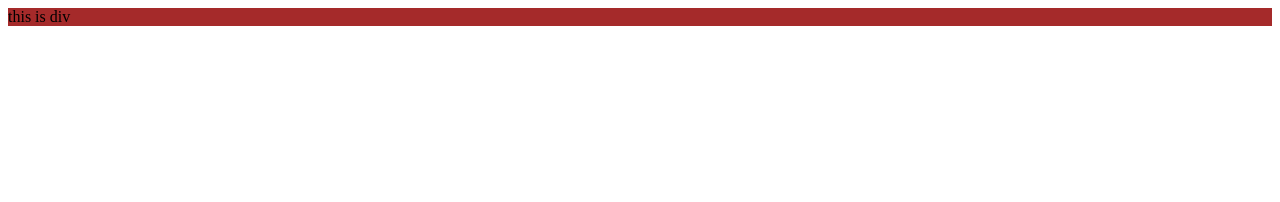
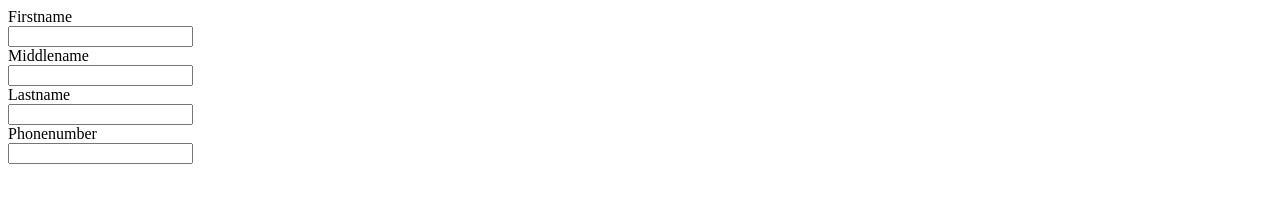
Before and after one commit to abisheik88/practice_netlify, a plain HTML site: page index.html in a window 1280 px wide. Drawn offline with Linux system fonts and the light colour scheme.

Commit message:
Add files via upload

```diff
--- a/index.html
+++ b/index.html
@@ -1,18 +1,12 @@
 <!DOCTYPE html>
 <html lang="en">
 <head>
-  <meta charset="UTF-8">
-  <meta http-equiv="X-UA-Compatible" content="IE=edge">
-  <meta name="viewport" content="width=device-width, initial-scale=1.0">
-  <title>Document</title>
-  <style>
-    div{
-      background-color: brown;
-    }
-  </style>
+    <meta charset="UTF-8">
+    <meta http-equiv="X-UA-Compatible" content="IE=edge">
+    <meta name="viewport" content="width=device-width, initial-scale=1.0">
+    <title>Document</title>
 </head>
 <body>
-  <div>this is div</div>
-
+    <script src="script.js"></script>
 </body>
 </html>
--- /dev/null
+++ b/script.js
@@ -0,0 +1,41 @@
+var label=createlabels("label","for","first name","Firstname");
+var br1=createlinebreak("br");
+var br9=createlinebreak("br");
+var input=createinput("input","text","firstname","id","firstname");
+var br2=createlinebreak("br");
+
+var label1=createlabels("label","for","middle name"," Middlename");
+var br3=createlinebreak("br");
+var input1=createinput("input","text","middlename","id","middl;ename");
+var br4=createlinebreak("br");
+
+var label2=createlabels("label","for","last name","Lastname");
+var br5=createlinebreak("br");
+var input2=createinput("input","text","lastname","id","lastname");
+var br6=createlinebreak("br");
+
+var password=createlabels("label","number","number","Phonenumber");
+var br7=createlinebreak("br");
+var passinput=createinput("input","type","Number","id","number");
+var br8=createlinebreak("br");
+
+
+document.body.append(label,br1,input,br2,label1,br3,input1,br4,label2,br5,input2,br6,password,br7,passinput,br8,br9);
+
+
+function createlabels(tagname,attrname,attrvalue,content){
+var ele=document.createElement(tagname);
+ele.setAttribute(attrname,attrvalue);
+ele.innerHTML=content;
+return ele;
+}
+function createinput(tagname,attrname,attrvalue,attrname1,attrvalue1){
+    var ele=document.createElement(tagname);
+    ele.setAttribute(attrname,attrvalue);
+    ele.setAttribute(attrname1,attrvalue1);
+    return ele;
+}
+function createlinebreak(tagname){
+var ele=document.createElement(tagname);
+return ele;
+}
```
